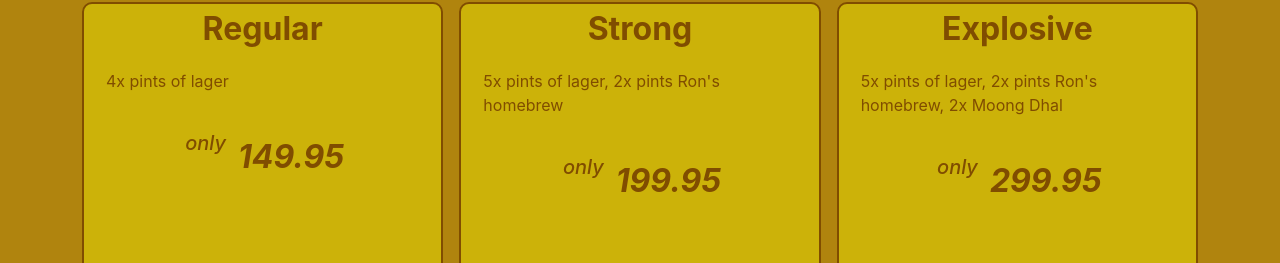
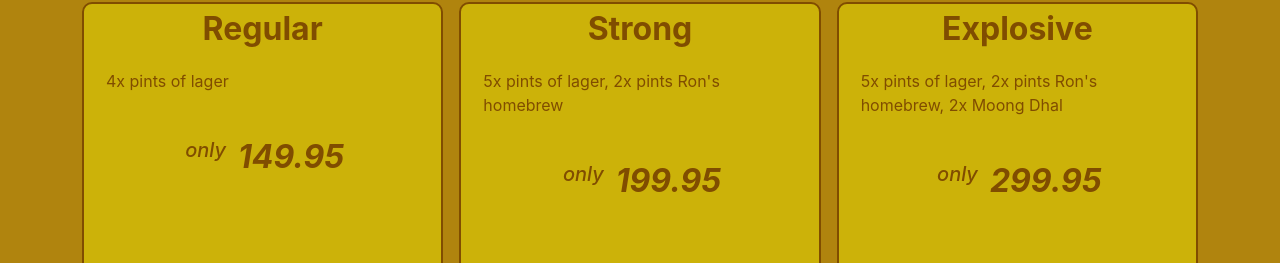
Before and after one commit to headexpanded/fat_slob_plumbing, a Next.js app: page / in a window 1280 px wide. Shown: the part 537-800 px from the top of the page. Built offline with nearby package versions, Linux system fonts and the light colour scheme.

Commit message:
services prices

```diff
--- a/components/fspcards/ServicesCard.tsx
+++ b/components/fspcards/ServicesCard.tsx
@@ -20,7 +20,7 @@ export const ServicesCard =({title, content, price}:ServicesCardProps) =>{
                 </div>
             </div>
         <div className="container d-flex flex-row align-items-center justify-content-center">
-            <div className="row ">
+            <div className="row align-items-center justify-content-center">
                 <div className="col pe-0">
                     <Typography.SubHeader content ="only"/>
                 </div>
```
